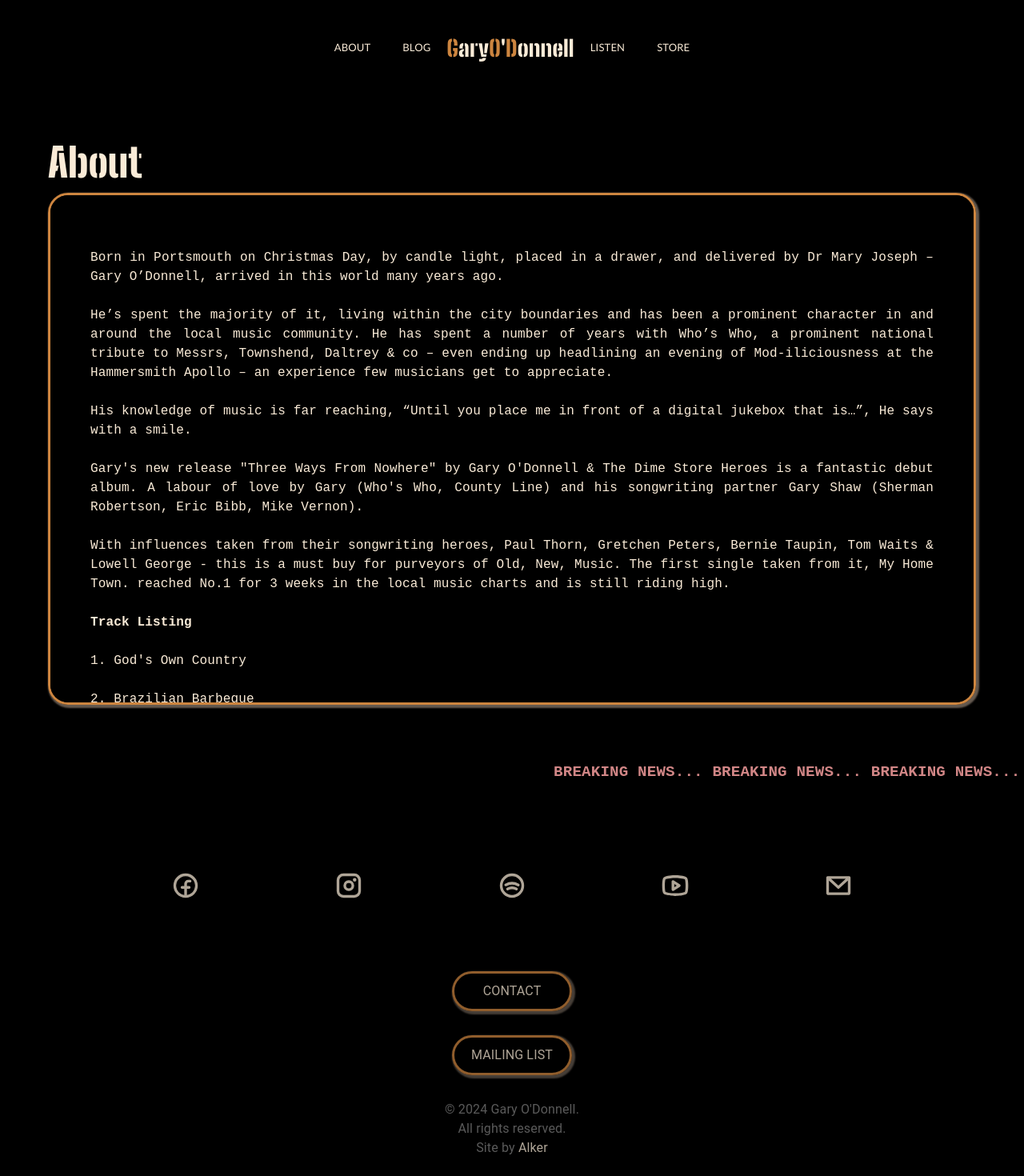
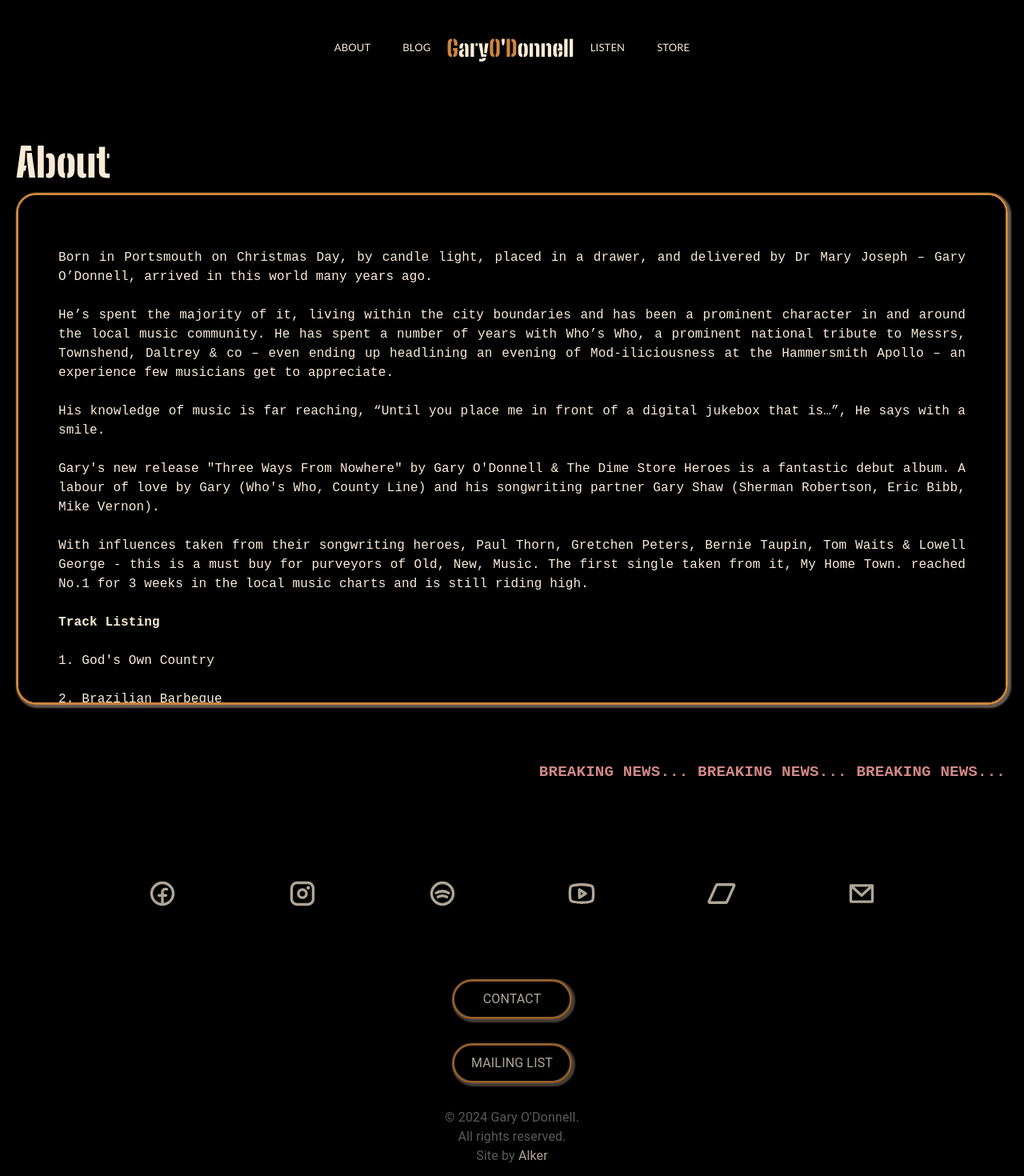
Before and after one commit to Songbird1978/god, a React (Create React App) app in the folder client/: page /biography in a window 1280 px wide. Shown: the top 1470 px of the page at 80% size. Built offline with nearby package versions, Linux system fonts and the light colour scheme.

Commit message:
changed margins, padding and added links to bandcamp

```diff
--- a/client/src/components/blogs/blogs.css
+++ b/client/src/components/blogs/blogs.css
@@ -1,5 +1,6 @@
 .blogs {
-    padding: 60px;
+    padding-top: 60px;
+
 }
 
 .title {
@@ -201,7 +202,8 @@
 }
 
 .blogModal {
-    max-width: 80vw;
+    margin-top: 150px;
+    max-width: 90vw;
     border-radius: 50%;
     border: solid 3px peru;
     aspect-ratio: 1 / 1;
--- a/client/src/components/contact/contact.js
+++ b/client/src/components/contact/contact.js
@@ -4,7 +4,7 @@ import { FacebookLogo } from "@phosphor-icons/react";
 import { EnvelopeSimple } from "@phosphor-icons/react";
 import { YoutubeLogo } from "@phosphor-icons/react";
 //import { SoundcloudLogo } from "@phosphor-icons/react";
-//import { Parallelogram } from "@phosphor-icons/react";
+import { Parallelogram } from "@phosphor-icons/react";
 import { InstagramLogo } from '@phosphor-icons/react';
 import '../footer/footer.css';
 
@@ -34,11 +34,12 @@ function Contact() {
                         <YoutubeLogo className="icon" weight="bold" />
                     </a>
                 </li>
-                {/* <li className="contactListItem">
-                    <a href="@">
+                <li className="contactListItem">
+                    <a href="https://garyodonnellthedimestoreheroes.bandcamp.com/">
                         <Parallelogram className="icon" weight="bold" />
                     </a>
                 </li>
+                {/*
                 <li className="contactListItem">
                     <a href="@">
                         <SoundcloudLogo className="icon" weight="bold" />
--- a/client/src/components/informationBar/informationBar.css
+++ b/client/src/components/informationBar/informationBar.css
@@ -25,7 +25,7 @@
     background: black;
     /* Adjust to match your design */
     color: hsl(0, 34%, 86%);
-    padding: 10px 0;
+    padding: 20px;
     font-size: 1.2rem;
     font-family: 'Courier New', Courier, monospace;
     font-weight: bold;
@@ -42,12 +42,12 @@
 .tickerContent {
     display: inline-block;
     white-space: nowrap;
-    animation: tickerMove 100s linear infinite;
+    animation: tickerMove 70s linear infinite;
 }
 
 .tickerItem {
     display: inline-block;
-    padding-right: 50px;
+    padding-right: 20px;
     /* Space between articles */
 }
 
--- a/client/src/components/listen/listen.js
+++ b/client/src/components/listen/listen.js
@@ -6,10 +6,17 @@ import React from 'react';
 function Listen() {
 
     return (
-        <div className="listenEmbedContainer" id="listen" style={{ padding: "80px", backgroundColor: "black" }}>
+        <div className="listenEmbedContainer" id="listen" style={{ paddingTop: "80px", paddingLeft: "20px", paddingRight: "20px", backgroundColor: "black", justifyContent: "center" }}>
             <div style={{ width: "100%", color: "antiqueWhite", fontSize: "50px", fontFamily: "BigShoulder", }}>Listen</div>
+            <div style={{ display: "flex", justifyContent: "left", width: "100%", padding: "20px" }}>
+                <iframe style={{ border: "0", height: "50px" }}
+                    src="https://bandcamp.com/band_follow_button_classic/4179928856"
+                    title="followOnBandCamp">
+                </iframe>
+            </div>
             <iframe style={{ borderRadius: "12px", backgroundcolor: "peru" }}
                 src="https://open.spotify.com/embed/artist/1XJ41uLGgFygsjP44hknkt?utm_source=generator&theme=0"
+                sandbox="allow-scripts allow-same-origin"
                 title="listenSpotify"
                 width="100%"
                 height="500px"
--- a/client/src/components/navbar/navbar.js
+++ b/client/src/components/navbar/navbar.js
@@ -19,7 +19,7 @@ import Logo from '../logo/logo';
 import NavOptions from '../navbar/navOptions.js';
 
 
-const drawerWidth = 300;
+const drawerWidth = 200;
 
 const Main = styled('main', { shouldForwardProp: (prop) => prop !== 'open' })(
   ({ theme, open }) => ({
--- a/client/src/pages/biography/biography.css
+++ b/client/src/pages/biography/biography.css
@@ -3,11 +3,14 @@
     justify-content: center;
     background-color: black;
     font-family: 'Lucida Sans', 'Lucida Sans Regular', 'Lucida Grande', 'Lucida Sans Unicode', Geneva, Verdana, sans-serif;
-    padding: 60px;
+    padding-top: 60px;
+    padding-left: 20px;
+    padding-right: 20px;
     color: antiquewhite;
     text-align: justify;
     font-size: 1rem;
     z-index: 2;
+    margin-bottom: 50px;
 }
 
 .biographyParagraph {
```
Also changed, not shown: 1 other file (tests, documents, lock files or other folders).
